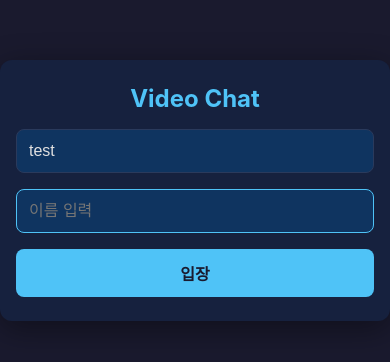
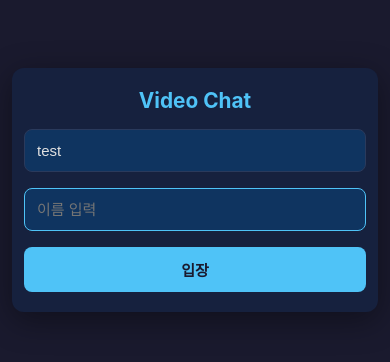
Before and after one commit to kmkimhr/voice-with-me, a React (Vite) app in the folder front/: page / in a window 390 px wide. Shown: the part 232-594 px from the top of the page. Built offline with nearby package versions, Linux system fonts and the light colour scheme.

Commit message:
[MOD] 모바일 반응형 css 추가

```diff
--- a/front/src/App.css
+++ b/front/src/App.css
@@ -231,6 +231,7 @@ button:hover {
   display: flex;
   flex-direction: column;
   overflow: hidden;
+  min-height: 0;
 }
 
 /* Video Grid */
@@ -305,25 +306,37 @@ button:hover {
 
 /* ===== 모바일 반응형 (768px 이하) ===== */
 @media (max-width: 768px) {
+  * {
+    box-sizing: border-box;
+  }
+
+  body {
+    overflow-x: hidden;
+  }
+
   /* 모바일: 사이드바 최소화 */
   .room-sidebar {
-    width: 70px;
-    padding: 8px 4px;
+    width: 60px;
+    padding: 6px 3px;
+    flex-shrink: 0;
   }
 
   .users-section {
-    padding: 8px 4px;
+    padding: 6px 3px;
+    overflow-y: auto;
   }
 
   .users-section h3 {
-    font-size: 0.65rem;
-    margin-bottom: 8px;
+    font-size: 0.6rem;
+    margin-bottom: 6px;
+    white-space: nowrap;
   }
 
   .user-item {
-    padding: 6px 4px;
+    padding: 4px 3px;
     margin-bottom: 2px;
-    font-size: 0.75rem;
+    font-size: 0.7rem;
+    flex-wrap: nowrap;
   }
 
   .user-name {
@@ -331,59 +344,65 @@ button:hover {
   }
 
   .user-badge {
-    padding: 1px 3px;
-    font-size: 0.6rem;
+    padding: 1px 2px;
+    font-size: 0.55rem;
+    flex-shrink: 0;
   }
 
   .status-icon {
-    font-size: 0.7rem;
+    font-size: 0.65rem;
+    flex-shrink: 0;
   }
 
   .controls-section {
-    gap: 4px;
-    padding: 8px 4px;
+    gap: 3px;
+    padding: 6px 3px;
     flex-direction: column;
   }
 
   .ctrl-btn.sidebar,
   .leave-btn {
-    padding: 8px 4px;
-    font-size: 1rem;
+    padding: 6px 3px;
+    font-size: 0.95rem;
     border-radius: 4px;
+    min-width: 0;
   }
 
   .tooltip {
-    font-size: 0.6rem;
-    padding: 4px 6px;
+    font-size: 0.55rem;
+    padding: 3px 5px;
   }
 
-  /* 비디오 그리드: 모바일에서는 1열 */
+  /* 비디오 그리드: 모바일에서는 1열, 작은 타일 */
   .video-grid {
     grid-template-columns: 1fr;
-    gap: 8px;
-    padding: 8px;
+    gap: 3px;
+    padding: 3px;
+    overflow-x: hidden;
+    overflow-y: auto;
   }
 
   .video-block {
-    aspect-ratio: 16/9;
+    aspect-ratio: auto;
+    height: 120px;
+    max-width: 100%;
+    min-width: 0;
   }
 
   .video-block span {
-    font-size: 0.65rem;
-    padding: 1px 6px;
+    font-size: 0.55rem;
+    padding: 1px 3px;
   }
-}
 
-/* ===== 소형 모바일 (480px 이하) ===== */
-@media (max-width: 480px) {
-  body {
-    font-size: 14px;
+  /* Join page mobile */
+  .join-page {
+    padding: 16px;
   }
 
   .join-card {
+    min-width: 100%;
+    max-width: calc(100vw - 32px);
     padding: 24px 16px;
-    min-width: 100%;
-    max-width: calc(100vw - 16px);
   }
 
   .join-card h1 {
@@ -392,54 +411,104 @@ button:hover {
 
   .join-card input,
   .join-card button {
+    width: 100%;
+    font-size: 16px;
+  }
+}
+
+/* ===== 소형 모바일 (480px 이하) ===== */
+@media (max-width: 480px) {
+  * {
+    box-sizing: border-box;
+  }
+
+  html, body {
+    width: 100%;
+    overflow-x: hidden;
+    margin: 0;
+    padding: 0;
+  }
+
+  body {
+    font-size: 13px;
+  }
+
+  .join-page {
     padding: 12px;
-    font-size: 1rem;
+  }
+
+  .join-card {
+    padding: 20px 12px;
+    min-width: 100%;
+    max-width: 100vw;
+  }
+
+  .join-card h1 {
+    font-size: 1.3rem;
+  }
+
+  .join-card input,
+  .join-card button {
+    padding: 12px;
+    font-size: 15px;
+    width: 100%;
   }
 
   .room-sidebar {
-    width: 60px;
-    padding: 6px 3px;
+    width: 55px;
+    padding: 5px 2px;
+    flex-shrink: 0;
   }
 
   .users-section {
-    padding: 6px 3px;
+    padding: 5px 2px;
   }
 
   .users-section h3 {
-    font-size: 0.6rem;
-    margin-bottom: 6px;
+    font-size: 0.55rem;
+    margin-bottom: 5px;
   }
 
   .user-item {
-    padding: 4px 3px;
+    padding: 3px 2px;
     margin-bottom: 1px;
-    font-size: 0.6rem;
+    font-size: 0.65rem;
+  }
+
+  .user-badge {
+    font-size: 0.5rem;
+    padding: 1px 2px;
   }
 
   .controls-section {
-    gap: 3px;
-    padding: 6px 3px;
+    gap: 2px;
+    padding: 5px 2px;
   }
 
   .ctrl-btn.sidebar,
   .leave-btn {
-    padding: 6px 3px;
+    padding: 5px 2px;
     font-size: 0.9rem;
   }
 
   .video-grid {
     grid-template-columns: 1fr;
-    gap: 6px;
-    padding: 6px;
+    gap: 2px;
+    padding: 2px;
+    overflow-x: hidden;
+    overflow-y: auto;
   }
 
   .video-block {
-    min-height: 200px;
+    aspect-ratio: auto;
+    height: 100px;
+    max-width: 100%;
+    min-width: 0;
   }
 
   .video-block span {
-    font-size: 0.6rem;
-    padding: 1px 4px;
+    font-size: 0.5rem;
+    padding: 1px 2px;
   }
 }
 
```
Also changed, not shown: 1 other file (tests, documents, lock files or other folders).
